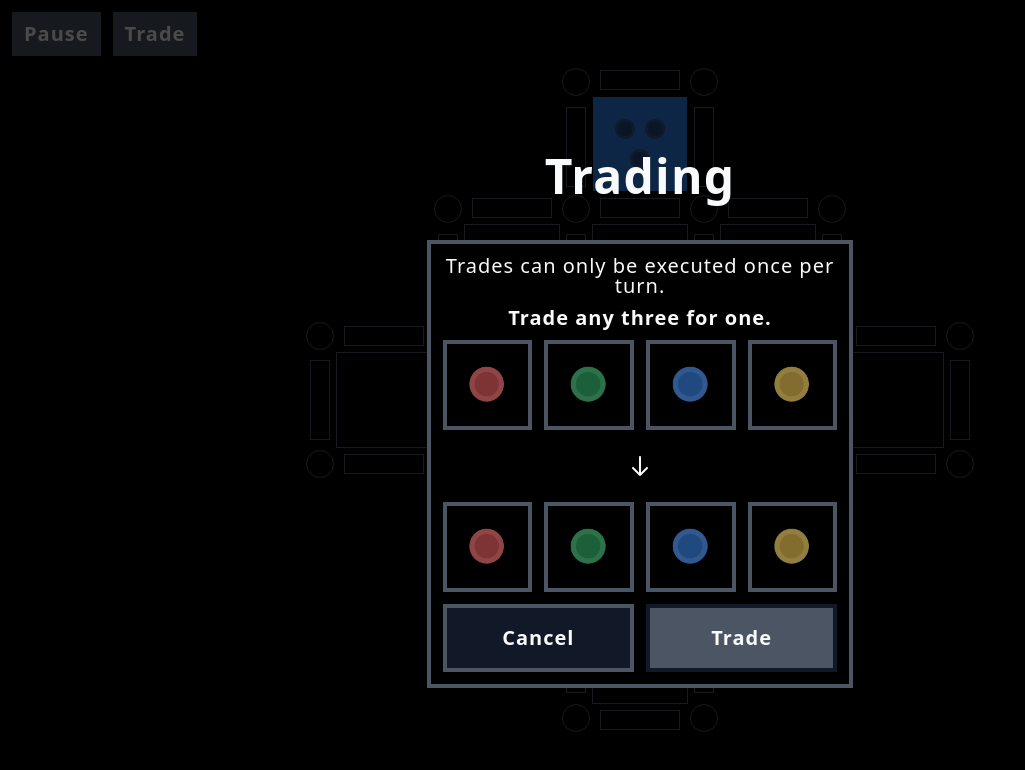
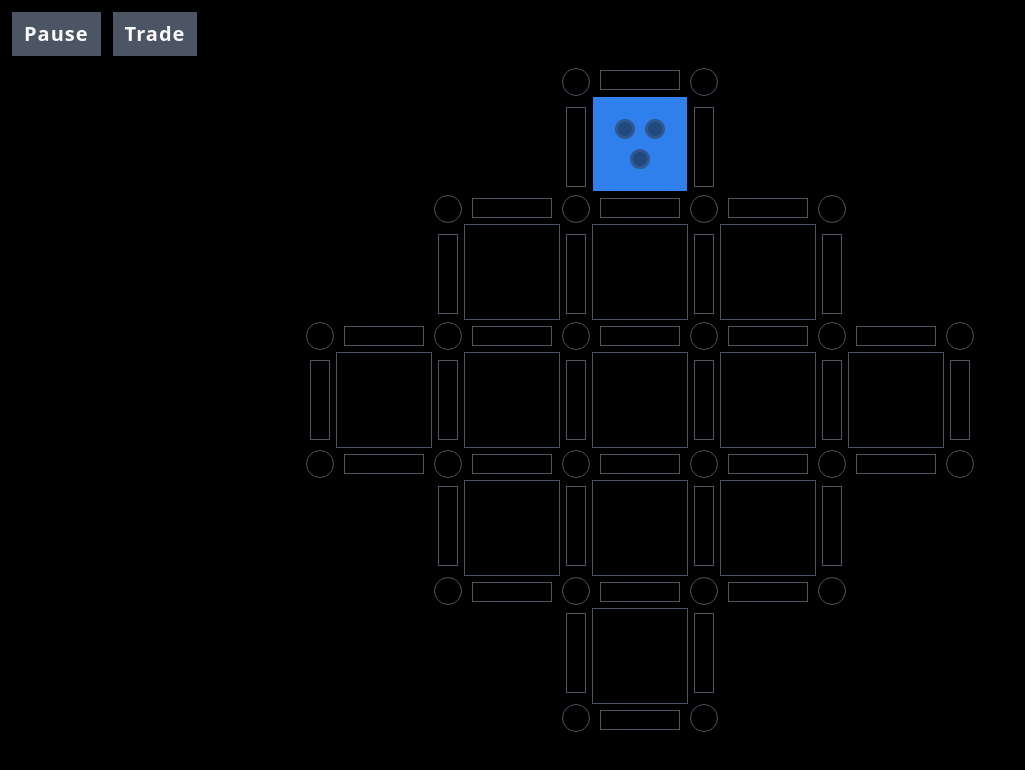
Before and after one commit to hugginsio/capstone_seven, an Angular app: page /game in a window 1280 px wide. Shown: the top 770 px of the page, without its empty margins (0-1025 px from the left). Built offline with nearby package versions, Linux system fonts and the light colour scheme.

Commit message:
game: fix issues from last commit

```diff
--- a/src/app/pages/game/game.component.html
+++ b/src/app/pages/game/game.component.html
@@ -14,12 +14,12 @@
       <div class="mx-auto flex flex-col spacing-y-5 w-1/3">
         <p class="text-5xl font-bold tracking-wide p-10">Paused</p>
         <div class="flex space-x-5 w-full">
-          <div class="menu-btn flex-grow pointer-events-auto" routerLink="/menu/landing">
+          <div class="menu-btn w-1/3 pointer-events-auto" routerLink="/menu/landing">
             <div>
               <p>Exit</p>
             </div>
           </div>
-          <div class="menu-btn w-full flex-grow pointer-events-auto" (click)="togglePaused()">
+          <div class="menu-btn w-1/3 pointer-events-auto" (click)="togglePaused()">
             <div>
               <p>Resume</p>
             </div>
--- a/src/app/pages/game/game.component.ts
+++ b/src/app/pages/game/game.component.ts
@@ -12,7 +12,7 @@ export class GameComponent implements OnInit {
 
   constructor() {
     this.gamePaused = false;
-    this.isTrading = true;
+    this.isTrading = false;
   }
 
   ngOnInit(): void { }
```
